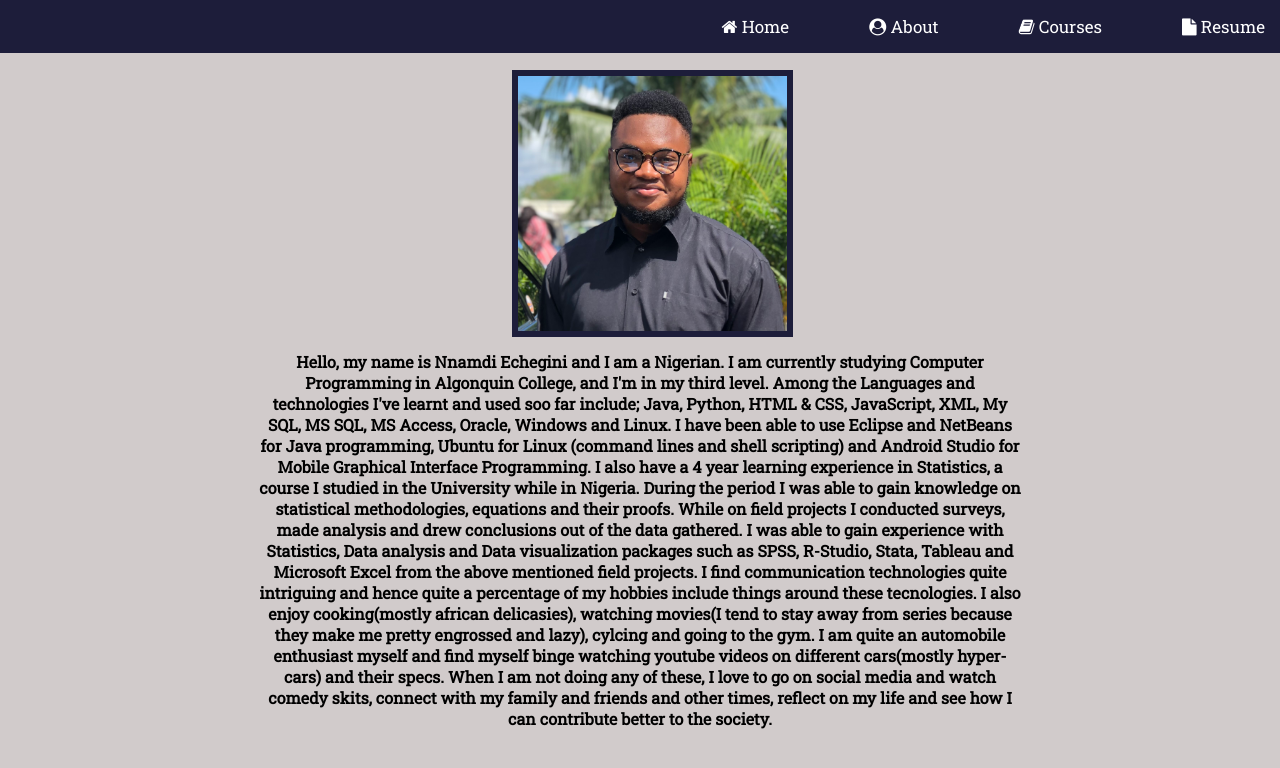
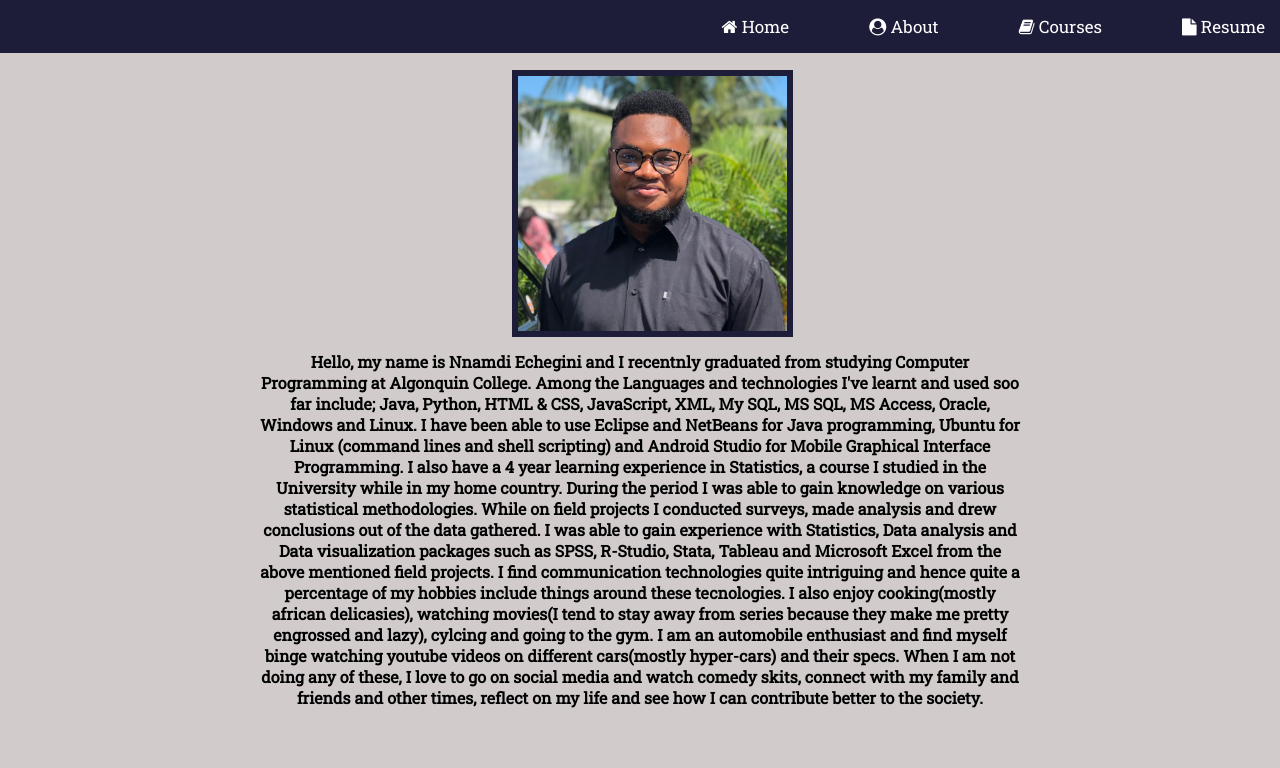
Before and after one commit to Nnamdi-Echegz/webportfolio, a plain HTML site: page About.html in a window 1280 px wide. Drawn offline with Linux system fonts and the light colour scheme.

```diff
--- a/About.html
+++ b/About.html
@@ -28,17 +28,17 @@
     </div>
     <div class="about-me-text-container">
         <p class="about-me-text">
-        Hello, my name is Nnamdi Echegini and I am a Nigerian. I am currently studying Computer Programming in Algonquin College,
-        and I'm in my third level. Among the Languages and technologies I've learnt and used soo far include; Java, Python, HTML & CSS, JavaScript, XML,
+        Hello, my name is Nnamdi Echegini and I recentnly graduated from studying Computer Programming at Algonquin College.
+        Among the Languages and technologies I've learnt and used soo far include; Java, Python, HTML & CSS, JavaScript, XML,
         My SQL, MS SQL, MS Access, Oracle, Windows and Linux. I have been able to use Eclipse and NetBeans for Java programming,
         Ubuntu for Linux (command lines and shell scripting) and Android Studio for Mobile Graphical Interface Programming.
-        I also have a 4 year learning experience in Statistics, a course I studied in the University while in Nigeria.
-        During the period I was able to gain knowledge on statistical methodologies, equations and their proofs. While on field projects
+        I also have a 4 year learning experience in Statistics, a course I studied in the University while in my home country.
+        During the period I was able to gain knowledge on various statistical methodologies. While on field projects
         I conducted surveys, made analysis and drew conclusions out of the data gathered. I was able to gain experience
         with Statistics, Data analysis and Data visualization packages such as SPSS, R-Studio, Stata, Tableau and Microsoft Excel from the above mentioned field projects.
         I find communication technologies quite intriguing and hence quite a percentage of my hobbies include things around these tecnologies. I also enjoy
         cooking(mostly african delicasies), watching movies(I tend to stay away from series because they make me pretty engrossed and lazy), cylcing
-        and going to the gym. I am quite an automobile enthusiast myself and find myself binge watching youtube videos on different
+        and going to the gym. I am an automobile enthusiast and find myself binge watching youtube videos on different
         cars(mostly hyper-cars) and their specs. When I am not doing any of these, I love to go on social media and watch comedy skits,
         connect with my family and friends and other times, reflect on my life and see how I can contribute better to the society.
         </p>
--- a/styleMyPortF.css
+++ b/styleMyPortF.css
@@ -403,6 +403,11 @@ h5{
         margin-bottom: 15px;
     }
 
+    .handyappthumbnail{
+        height: 20px;
+        width: 20px;
+    }
+
 }
 
 
```
Also changed, not shown: index.html (+2 -3 lines).
